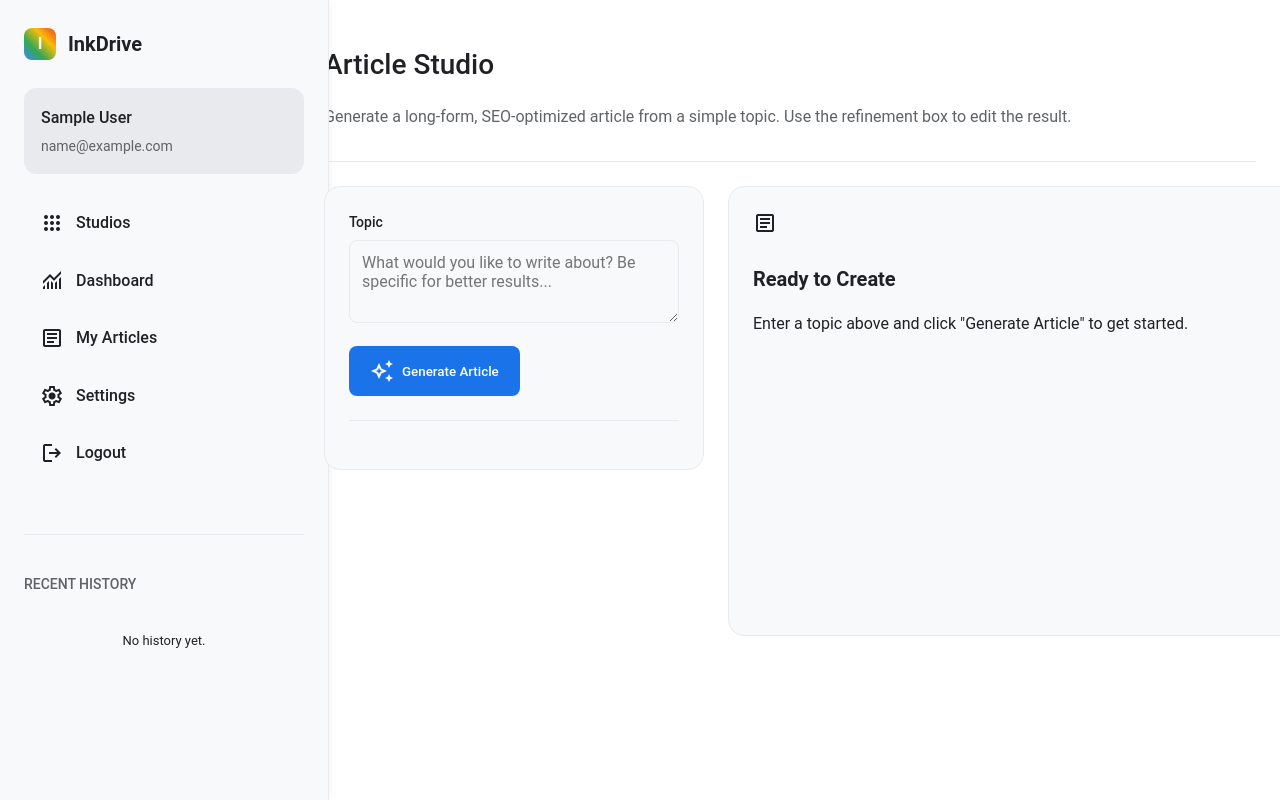
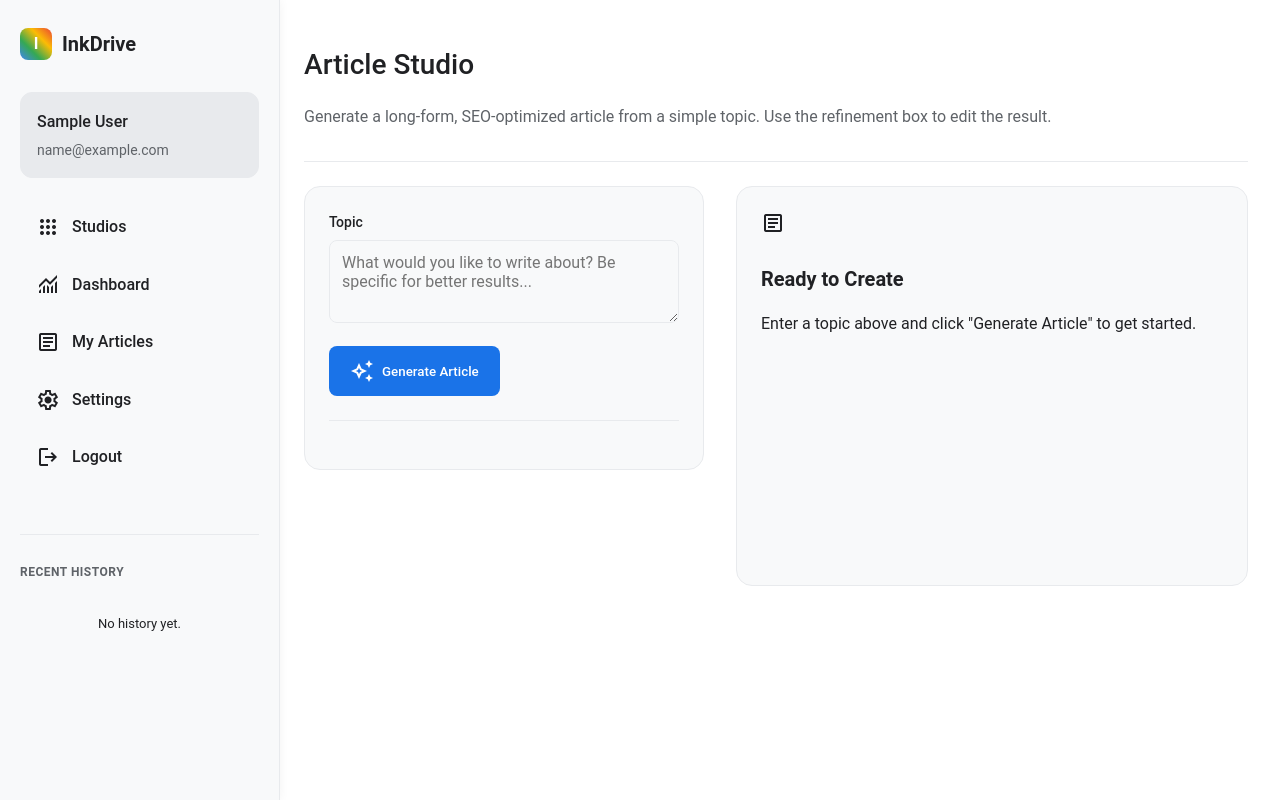
Before and after one commit to Francisj2nd/InkDrive, a Flask app: page /studio/article in a window 1280 px wide. Run offline with Flask 3, Linux system fonts and the light colour scheme; the visitor is signed in with stand-in values (Sample User, id 1); data that the repository does not hold is empty; some web fonts are replaced.

Commit message:
Update style.css

```diff
--- a/static/css/style.css
+++ b/static/css/style.css
@@ -139,35 +139,41 @@ a:hover {
 /* --- STYLES FROM BASE.HTML --- */
 .app-container {
   display: grid;
-  grid-template-columns: 300px 1fr;
+  grid-template-columns: 280px 1fr;
   min-height: 100vh;
+  gap: 0;
 }
 .app-container.no-sidebar {
   grid-template-columns: 1fr;
 }
 .sidebar {
   background: var(--surface);
-  padding: 24px;
+  padding: 20px;
   border-right: 1px solid var(--outline);
   display: flex;
   flex-direction: column;
+  width: 280px;
+  box-sizing: border-box;
 }
 .main-content {
-  padding: 24px;
+  padding: 24px 32px 24px 24px;
   overflow-y: auto;
+  max-width: calc(100vw - 280px);
+  box-sizing: border-box;
 }
 
 /* Fixed logo alignment and positioning */
 .logo {
   display: flex;
   align-items: center;
-  gap: 12px;
+  gap: 10px;
   font-size: 20px;
   font-weight: 600;
   color: var(--primary-text);
   text-decoration: none;
   margin-bottom: 24px;
-  padding: 4px 0;
+  padding: 8px 0;
+  line-height: 1;
 }
 .logo-icon {
   width: 32px;
@@ -224,31 +230,32 @@ a:hover {
   color: white;
 }
 .chat-history {
-  margin-top: 24px;
+  margin-top: 20px;
   border-top: 1px solid var(--outline);
-  padding-top: 24px;
+  padding-top: 16px;
   flex-grow: 1;
   display: flex;
   flex-direction: column;
   min-height: 0;
 }
 .chat-history-title {
-  font-size: 14px;
-  font-weight: 500;
+  font-size: 12px;
+  font-weight: 600;
   color: var(--secondary-text);
-  margin-bottom: 16px;
+  margin-bottom: 12px;
   text-transform: uppercase;
+  letter-spacing: 0.5px;
   flex-shrink: 0;
 }
 .chat-list {
   overflow-y: auto;
   display: flex;
   flex-direction: column;
-  gap: 4px;
+  gap: 2px;
 }
 .chat-item {
-  padding: 8px 12px;
-  border-radius: 8px;
+  padding: 8px 10px;
+  border-radius: 6px;
   cursor: pointer;
   border: 1px solid transparent;
   display: flex;
@@ -308,10 +317,11 @@ a:hover {
 /* Fixed studio layout to prevent sidebar overlap */
 .studio-main {
   display: grid;
-  grid-template-columns: 380px 1fr;
-  gap: 24px;
+  grid-template-columns: 400px 1fr;
+  gap: 32px;
   align-items: start;
   min-height: 400px;
+  max-width: 100%;
 }
 .studio-inputs {
   background: var(--surface);
@@ -322,6 +332,8 @@ a:hover {
   top: 24px;
   max-height: calc(100vh - 120px);
   overflow-y: auto;
+  width: 100%;
+  box-sizing: border-box;
 }
 .studio-output {
   background: var(--surface);
@@ -331,6 +343,7 @@ a:hover {
   min-height: 400px;
   width: 100%;
   overflow-x: auto;
+  box-sizing: border-box;
 }
 
 /* --- DASHBOARD STYLES --- */
```
Also changed, not shown: other parts of static/css/style.css (+29 -21 lines).
